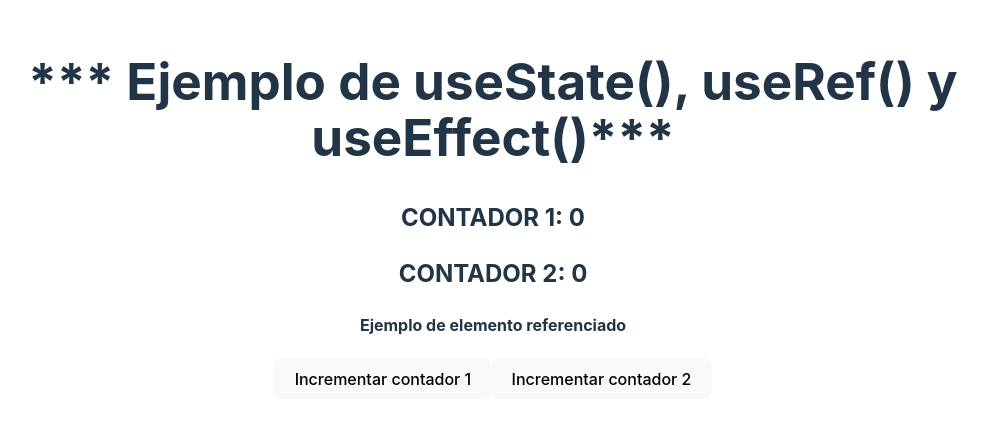
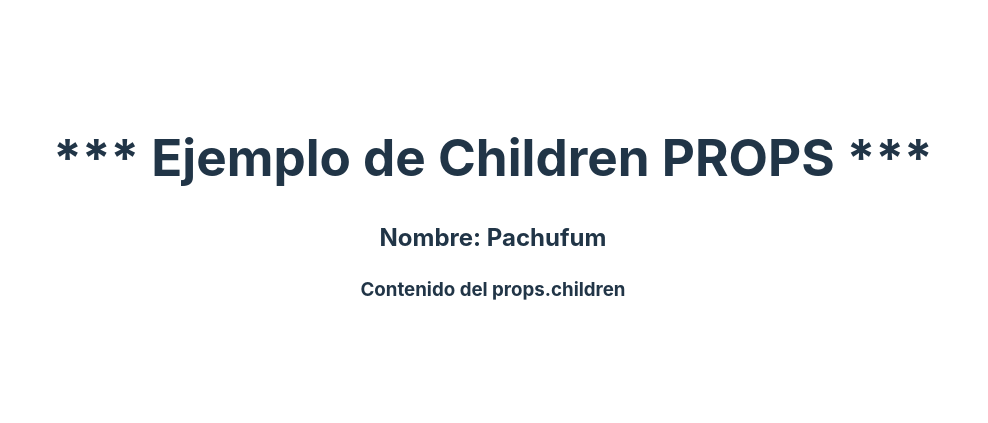
Before and after one commit to Adrian-Fernandez-Rosa/miSecondReact, a React (Vite) app in the folder primerProyect/: page / in a window 1280 px wide. Shown: the part 191-614 px from the top of the page, without its empty margins (147-1135 px from the left). Built offline with nearby package versions, Linux system fonts and the light colour scheme.

Commit message:
4 eample hooks

```diff
--- a/primerProyect/src/App.jsx
+++ b/primerProyect/src/App.jsx
@@ -7,7 +7,8 @@ import ContactList from './components/container/contact_list'
 import TaskListComponent from './components/container/task_list'
 import Ejemplo1 from './hooks/Ejemplo1'
 import Ejemplo2 from './hooks/Ejemplo2'
-
+import MiComponenteConContexto from './hooks/Ejemplo3'
+import Ejemplo4 from './hooks/Ejemplo4'
 
 function App() {
   // const [count, setCount] = useState(0)
@@ -21,7 +22,18 @@ function App() {
       {/* <TaskListComponent /> */}
       {/* Ejemplos de uso de HOOKS  */}
       {/* <Ejemplo1 /> */}
-      <Ejemplo2 />
+      {/* <Ejemplo2 /> */}
+      {/* <h1> EJemplo useState y useContext</h1> */}
+      {/* <MiComponenteConContexto /> */}
+      <Ejemplo4 nombre="Pachufum">
+      {/* Todo lo que hay aqui es tratado como props.children */}
+      <h3>
+        Contenido del props.children
+      </h3>
+      </Ejemplo4>
+
+
+
       {/* <hr></hr>
       <h1>mis ejercicios</h1>
       <ContactList /> */}
--- /dev/null
+++ b/primerProyect/src/hooks/Ejemplo3.jsx
@@ -0,0 +1,82 @@
+/* eslint-disable no-unused-vars */
+/**
+ * Ejemplo HOOKS
+ * - useState()
+ * - useContext() Trabajar con datos es decir
+ * trabajar con el contexto y pasarselo a componentes inferiores
+*/
+
+import React, {useState, useContext} from 'react';
+
+/**
+ *
+ * @returns Componente 1
+ * Dispone de un contexto que va a tener un valor
+ * que recibe desde el padre
+ */
+
+    // Icializado en estado vacio que va a rellenarse con datos
+    // del contexto del padre
+    const miContexto = React.createContext(null);
+
+const Componente1 = () => {
+
+    const state = useContext(miContexto);
+
+
+    return (
+        <div>
+            <h1>
+                El token es: {state.token}
+            </h1>
+            {/* Renderizamos componente 2 */}
+            <Componente2 />
+        </div>
+    );
+}
+
+const Componente2 = () => {
+
+    const state = useContext(miContexto);
+
+    return (
+        <div>
+            <h2>
+                La sesión es: {state.sesion}
+            </h2>
+        </div>
+    );
+}
+
+
+
+
+export default function MiComponenteConContexto() {
+
+
+    const estadoInicial = {
+        token: '1234567',
+        sesion: 1
+    }
+
+    // Creamos el estado de este componente
+    const [sessionData, setSessionData] = useState(estadoInicial);
+
+    function actualizarSesion(){
+        setSessionData(
+            {
+                token: 'JWT123456789',
+                session: Math.random()*22
+            }
+        );
+    }
+
+    return (
+        <miContexto.Provider value={sessionData}>
+        {/* Todo lo que esté aqui dentro puede leer los datos de session data */}
+        {/* Además, si se actualiza, los componentes de aquí, también se actualizan */}
+        <Componente1></Componente1>
+        <button onClick={actualizarSesion}>Actualizar Sesión</button>
+        </miContexto.Provider>
+    );
+}
--- /dev/null
+++ b/primerProyect/src/hooks/Ejemplo4.jsx
@@ -0,0 +1,25 @@
+/* eslint-disable no-unused-vars */
+/* eslint-disable react/prop-types */
+/**
+ * Ejemplo para enteder el uso de props.children
+ */
+
+import React from 'react';
+
+const Ejemplo4 = (props) => {
+    return (
+        <div>
+            <h1>*** Ejemplo de Children PROPS ***</h1>
+            <h2>
+                Nombre: {props.nombre}
+            </h2>
+            {/* props.children pintará por defecto
+            aquello que se encuentre las etiquetas de apertura y cierre
+            de este componente desde el componente de orden superior
+             */}
+             {props.children}
+        </div>
+    );
+}
+
+export default Ejemplo4;
```
Also changed, not shown: primerProyect/src/hooks/Ejemplo1.jsx (+11 -1 lines), 1 other file (tests, documents, lock files or other folders).
